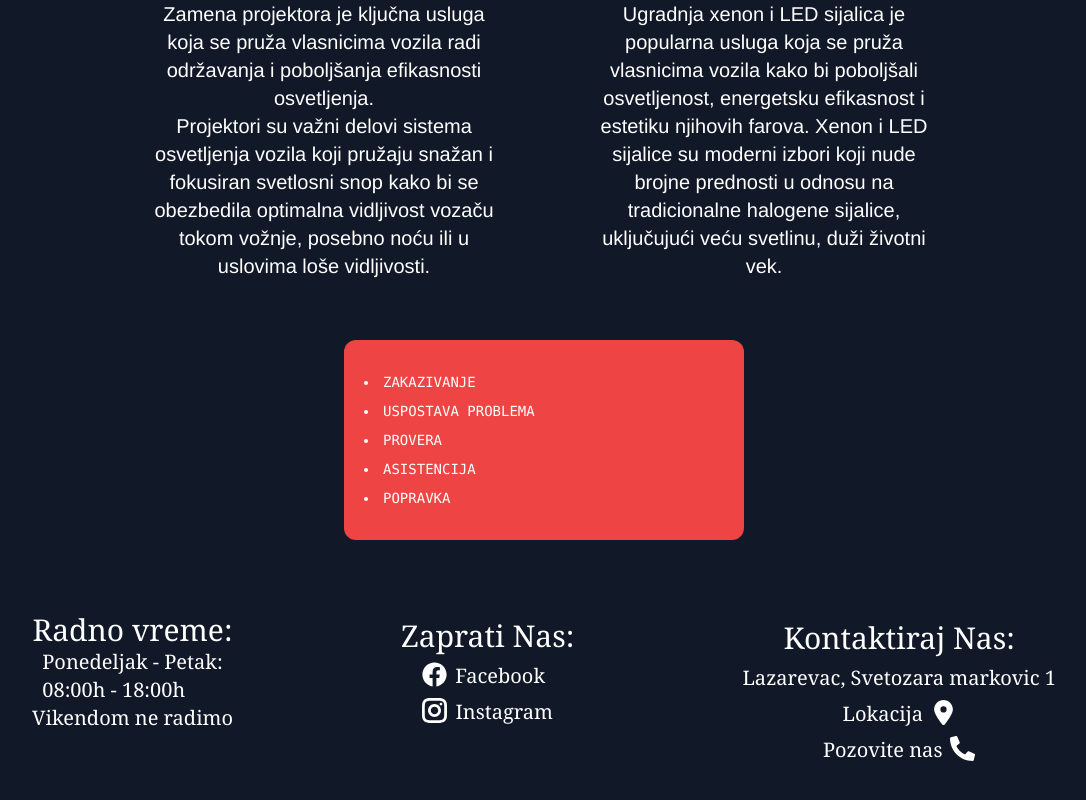
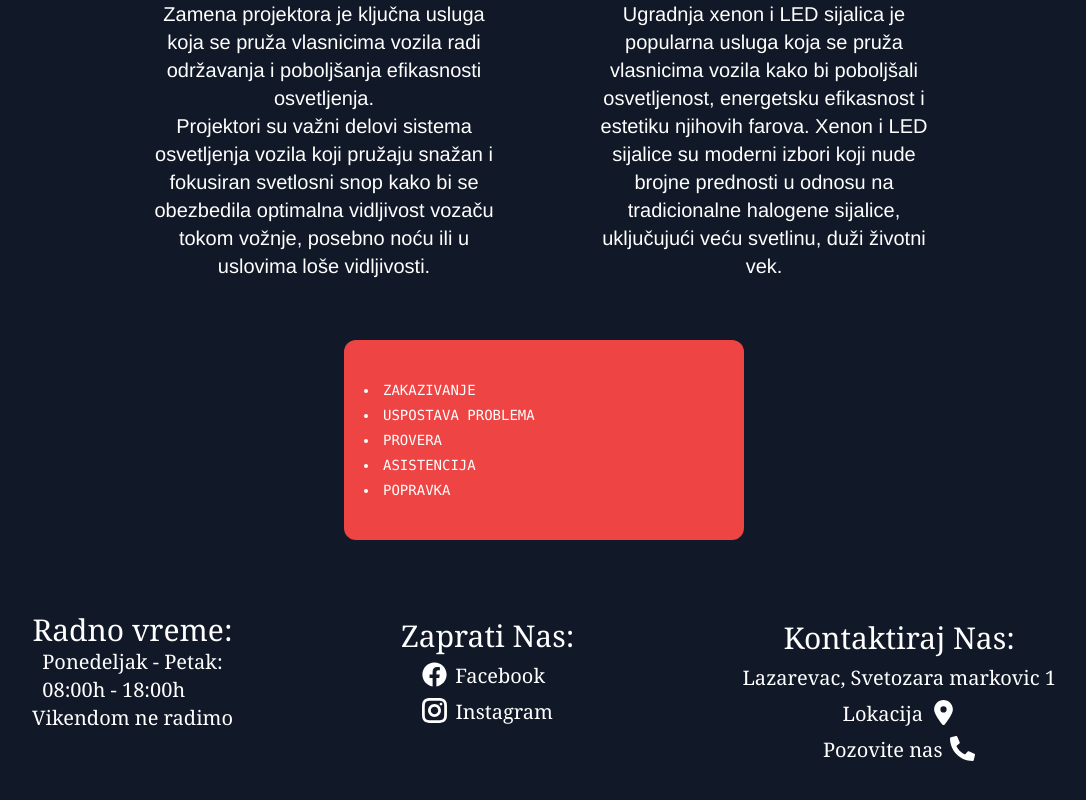
Before and after one commit to BokeeJ/ProAuto, a React (Vite) app: page /usluge in a window 1280 px wide. Shown: the part 1254-2054 px from the top of the page, without its empty margins (96-1182 px from the left). Built offline with nearby package versions, Linux system fonts and the light colour scheme.

Commit message:
remove duplicate code

```diff
--- a/src/components/Navbar.jsx
+++ b/src/components/Navbar.jsx
@@ -55,7 +55,7 @@ function Navbar() {
                 </div>
 
             </div>
-            <div className='lg:flex md:flex h-[200px] gap-5 flex items-center w-full border-b-2 bg-[#030712] h-[260px] lg:h-[320px] md:h-[290px] p-5 flex-col '>
+            <div className='lg:flex md:flex h-[200px] gap-5 flex items-center w-full border-b-2 bg-[#030712] lg:h-[320px] md:h-[290px] p-5 flex-col '>
                 {/* {telefon} */}
 
                 {/* {slika} */}
--- a/src/pages/Usluge.jsx
+++ b/src/pages/Usluge.jsx
@@ -38,7 +38,7 @@ function Usluge() {
                         }} className='flex flex-col gap-10 max-w-[400px] '>
                         <h2 className='text-2xl'><span className='bg-red-800 w-5 h-5 rounded-full text-red-800 mr-5'>^</span>Reparacija/Servis farova</h2>
                         <hr className='border border-white' />
-                        <p className='text-white lg:text-xl md:text-xl text-l p-5 text-center p-5'>Profesionalni servis farova obično koristi specijalizovanu opremu i tehnike kako bi se postigao visok kvalitet popravke i održavanja. <br />Osim estetskih razloga, redovno održavanje farova može povećati bezbednost vozača i putnika, smanjiti rizik od saobraćajnih nesreća i produžiti životni vek farova.</p>
+                        <p className='text-white lg:text-xl md:text-xl text-l  text-center p-5'>Profesionalni servis farova obično koristi specijalizovanu opremu i tehnike kako bi se postigao visok kvalitet popravke i održavanja. <br />Osim estetskih razloga, redovno održavanje farova može povećati bezbednost vozača i putnika, smanjiti rizik od saobraćajnih nesreća i produžiti životni vek farova.</p>
                         <h2 className='text-2xl'><span className='bg-red-800 rounded-full text-red-800 mr-5'>^</span>Zamena projektora</h2>
                         <hr className='border border-white' />
                         <p className='text-white lg:text-xl md:text-xl text-l text-center p-5'>Zamena projektora je ključna usluga koja se pruža vlasnicima vozila radi održavanja i poboljšanja efikasnosti osvetljenja.<br /> Projektori su važni delovi sistema osvetljenja vozila koji pružaju snažan i fokusiran svetlosni snop kako bi se obezbedila optimalna vidljivost vozaču tokom vožnje, posebno noću ili u uslovima loše vidljivosti.</p>
@@ -66,7 +66,7 @@ function Usluge() {
             </div>
             <div className='lg:w-full md:w-full w-[80%] mx-auto items-center justify-center flex'>
                 <div className='w-full h-[200px] bg-[#111827] justify-center flex '>
-                    <div className='bg-red-500 gap-1 w-[400px] justify-center flex flex-col text-white font-mono rounded-xl gap-2'>
+                    <div className='bg-red-500 gap-1 w-[400px] justify-center flex flex-col text-white font-mono rounded-xl '>
                         <li className='ml-5'>ZAKAZIVANJE</li>
                         <li className='ml-5'>USPOSTAVA PROBLEMA</li>
                         <li className='ml-5'>PROVERA</li>
```
